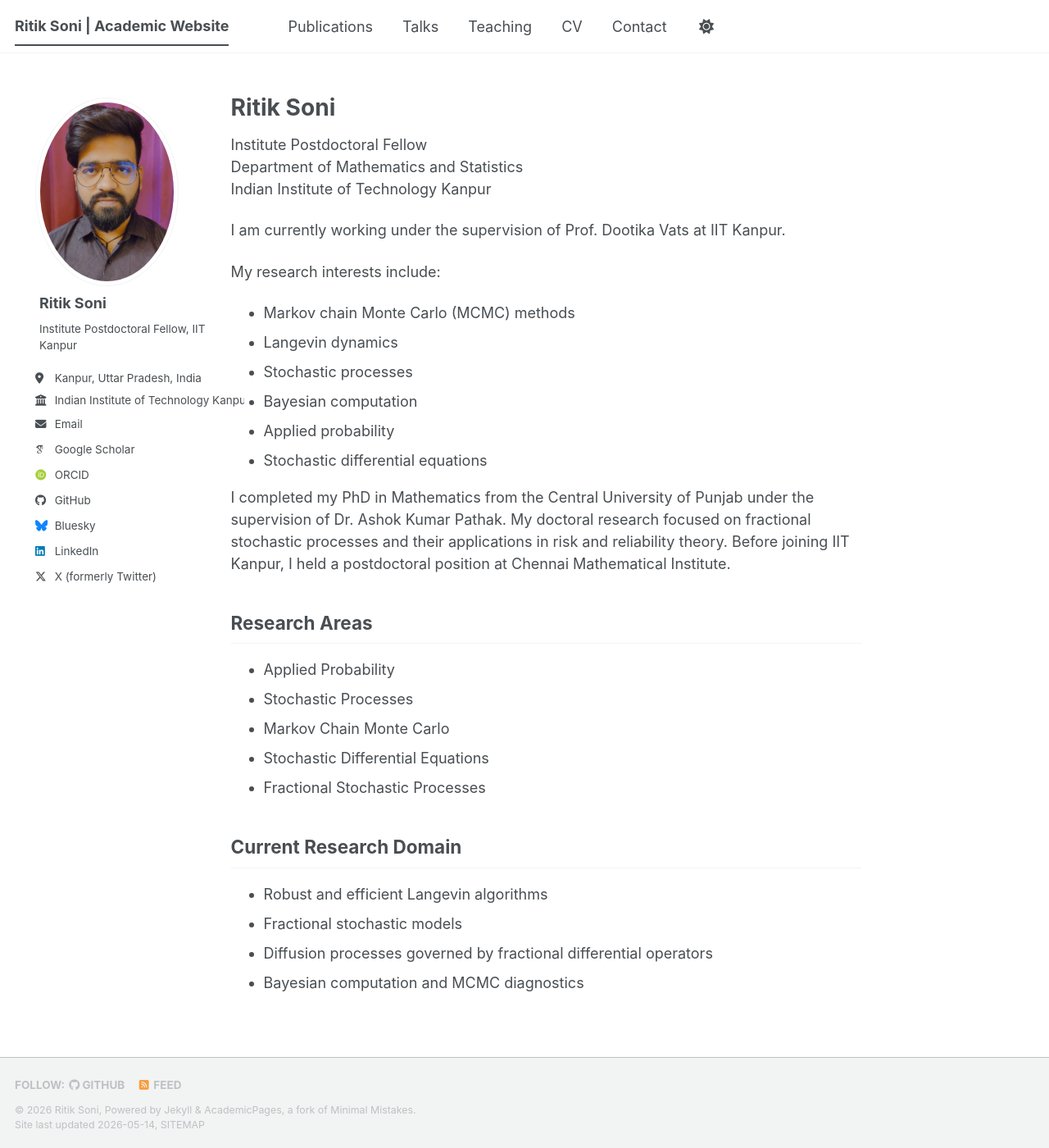
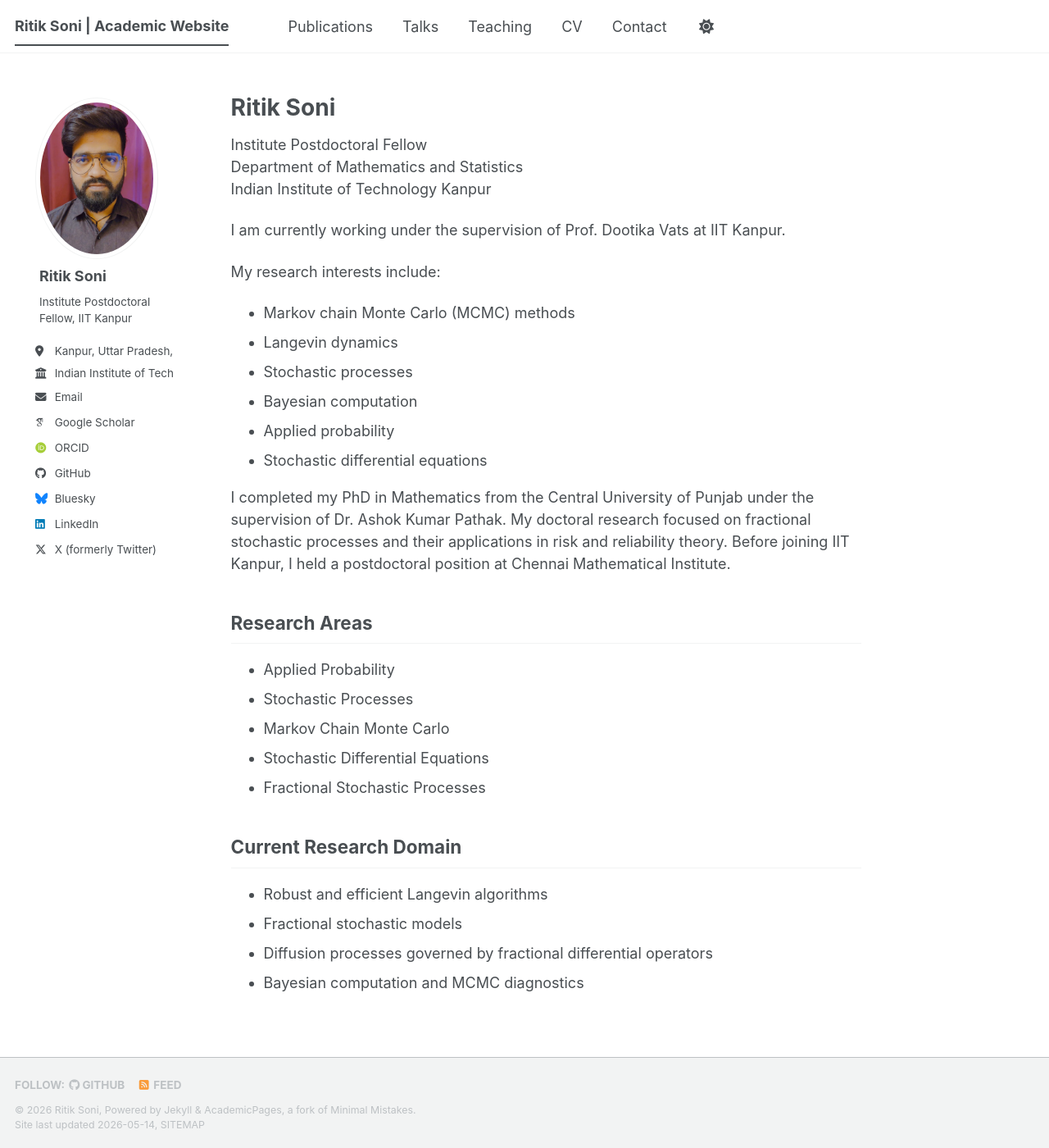
Before and after one commit to ritik824/ritik824.github.io, a Jekyll site: the page built from _pages/about.md, in a window 1280 px wide and 1400 px high. Shown: the whole window at 82% size. Built offline with Jekyll 4.4.1, drawn with Linux system fonts in a browser that asks for light colours; some web fonts are replaced; a script bundle is joined from its source files by our own code; library files that are not in the unit come from our copies.

Commit message:
Update custom.css

```diff
--- a/assets/css/custom.css
+++ b/assets/css/custom.css
@@ -1,54 +1,22 @@
+/* Sidebar spacing only (SAFE FIX) */
 
-/* =========================
-   SIDEBAR - CLEAN RESPONSIVE FIX
-   (NO OVERLAP, NO BREAKING)
-========================= */
-
-@media (min-width: 1024px) {
-  .sidebar {
-    width: 280px;
-    min-width: 280px;
-    max-width: 280px;
-
-    padding-left: 25px;
-    padding-right: 20px;
-
-    box-sizing: border-box;
-  }
-
-  /* Push main content properly */
-  .page__content {
-    margin-left: 300px;
-  }
+.sidebar {
+  padding-left: 25px;
+  padding-right: 20px;
 }
 
-/* Mobile view */
-@media (max-width: 1023px) {
-  .sidebar {
-    width: 100%;
-    max-width: 100%;
-    padding: 15px;
-  }
-
-  .page__content {
-    margin-left: 0;
-  }
-}
-
-/* Sidebar inner spacing */
+/* Add breathing space inside sidebar */
 .author__content {
   margin-left: 5px;
   margin-right: 5px;
 }
 
-/* Links spacing */
+/* Improve line spacing */
 .author__urls {
   line-height: 1.8;
 }
 
-/* Name styling */
+/* Make text look less cramped */
 .author__name {
   margin-bottom: 10px;
-  font-size: 22px;
-  font-weight: 700;
 }
```
